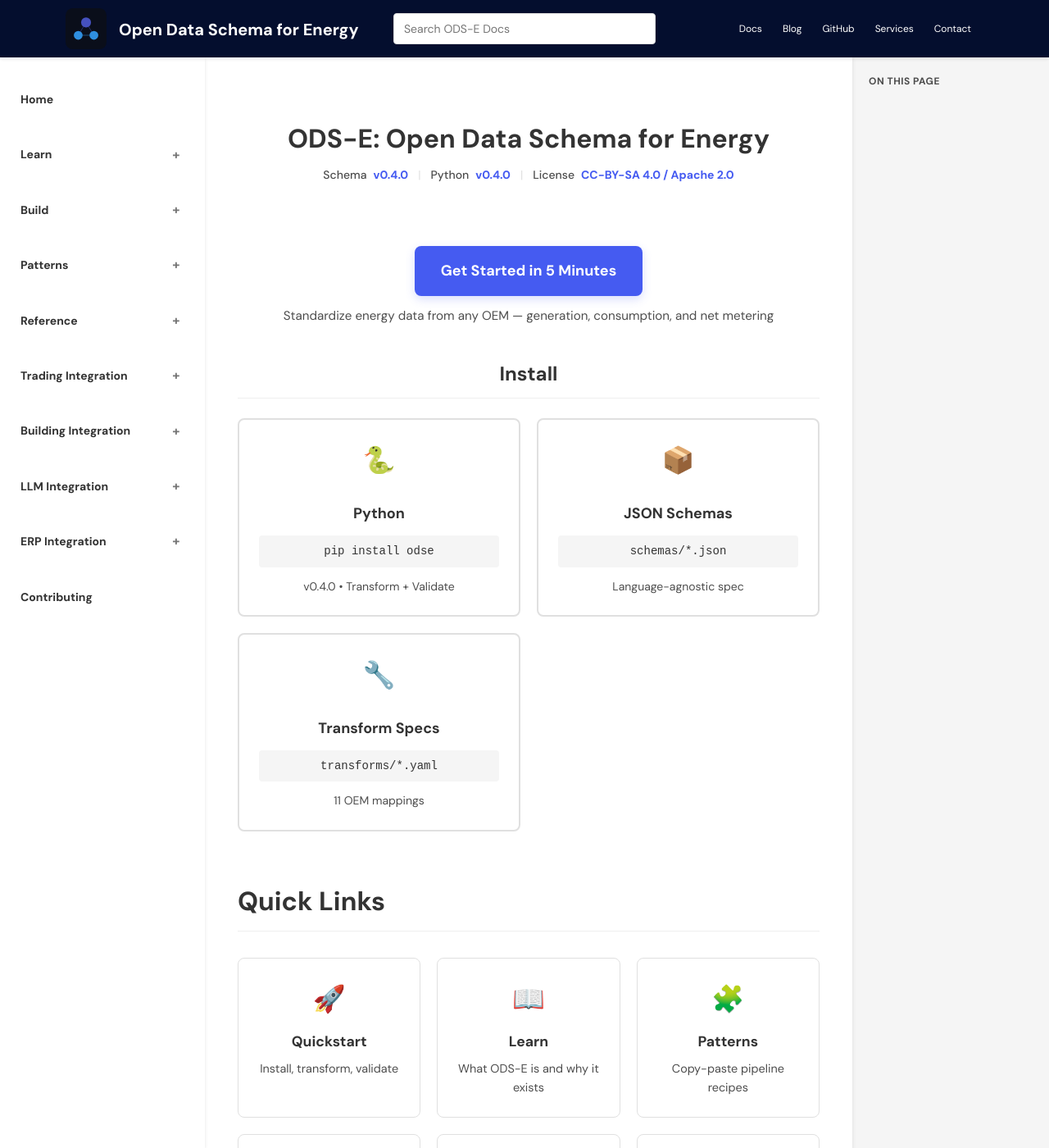
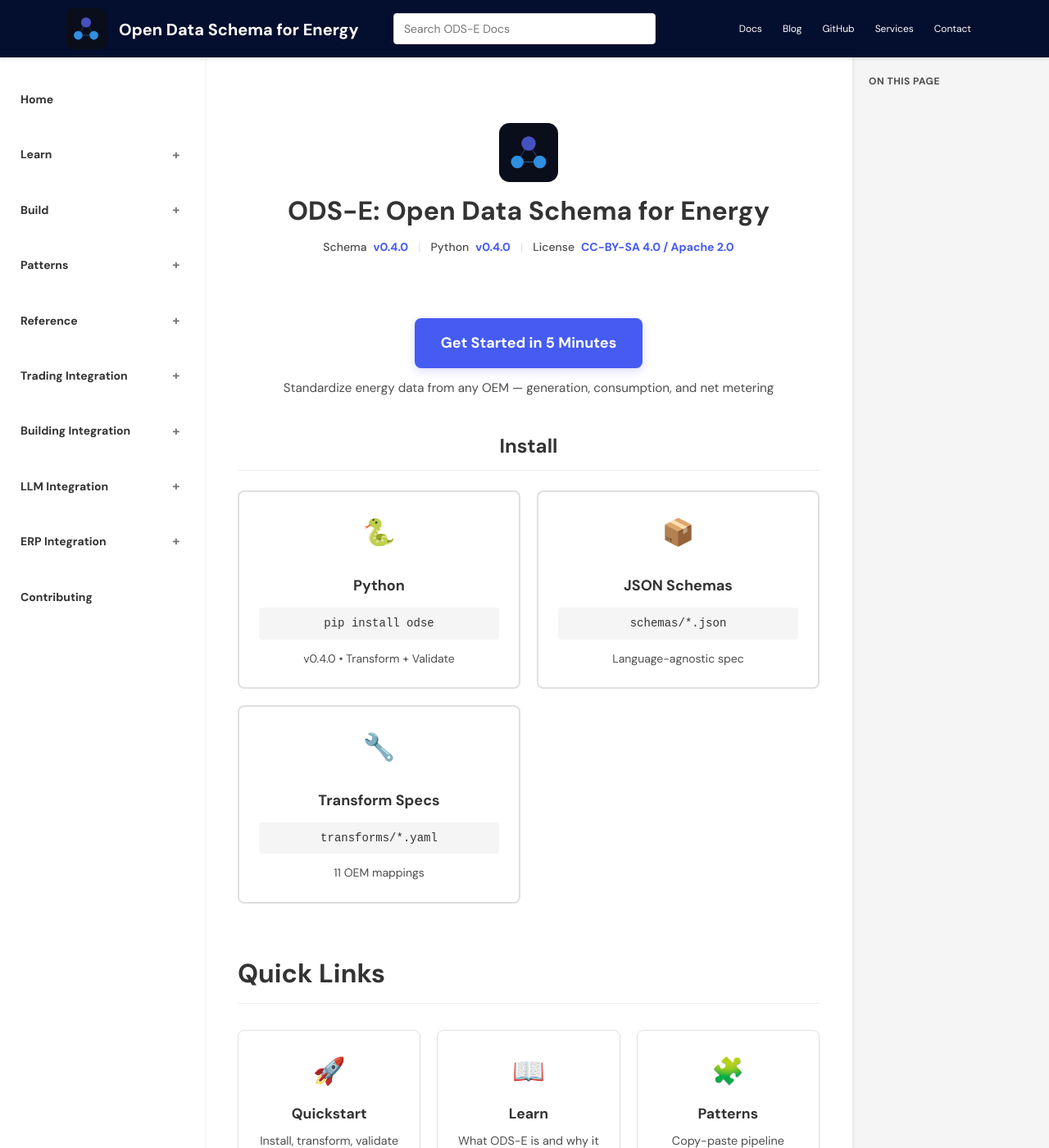
Before and after one commit to AsobaCloud/odse-docs, a Jekyll site: the page built from docs/index.md, in a window 1280 px wide and 1400 px high. Shown: the whole window at 82% size. Built offline with Jekyll 4.4.1, drawn with Linux system fonts in a browser that asks for light colours.

Commit message:
Add ODS-E logo above docs landing h1; drop "Open Standard" subtitle
Place the logo immediately above the h1 on docs/index.md (the docs
landing page) and remove the now-redundant "Open Standard" badge from
the homepage hero so the logo sits directly above the headline there.

Generated with [Devin](https://devin.ai)

Co-Authored-By: Devin <158243242+devin-ai-integration[bot]@users.noreply.github.com>

```diff
--- a/assets/css/styles.css
+++ b/assets/css/styles.css
@@ -2399,6 +2399,13 @@ p, ul, ol, div, blockquote, table, h1, h2, h3, h4, h5, h6 {
   margin-bottom: 12px;
 }
 
+.page-header-logo {
+  width: 72px;
+  height: 72px;
+  margin: 0 auto 16px;
+  display: block;
+}
+
 .version-badge {
   display: inline-flex;
   align-items: center;
--- a/docs/index.md
+++ b/docs/index.md
@@ -5,6 +5,7 @@ layout: default
 
 <!-- A. Compact Title + Version Indicator -->
 <div class="page-header">
+  <img src="/assets/images/brand/odse-logo.svg" alt="ODS-E logo" class="page-header-logo">
   <h1>ODS-E: Open Data Schema for Energy</h1>
   <div class="version-badge">
     <span class="version-label">Schema</span>
--- a/index.html
+++ b/index.html
@@ -611,7 +611,6 @@
             <div class="container">
                 <div class="hero-content">
                     <img src="/assets/images/brand/odse-logo.svg" alt="ODS-E logo" class="hero-logo">
-                    <span class="protocol-badge">Open Standard</span>
                     <h1>One Schema.<br><span>Every Energy Asset.</span></h1>
                     <p>ODS-E (Open Data Schema for Energy) is the open standard for energy asset data interchange. Eliminate vendor lock-in, accelerate integrations, and future-proof your data infrastructure.</p>
 
```
